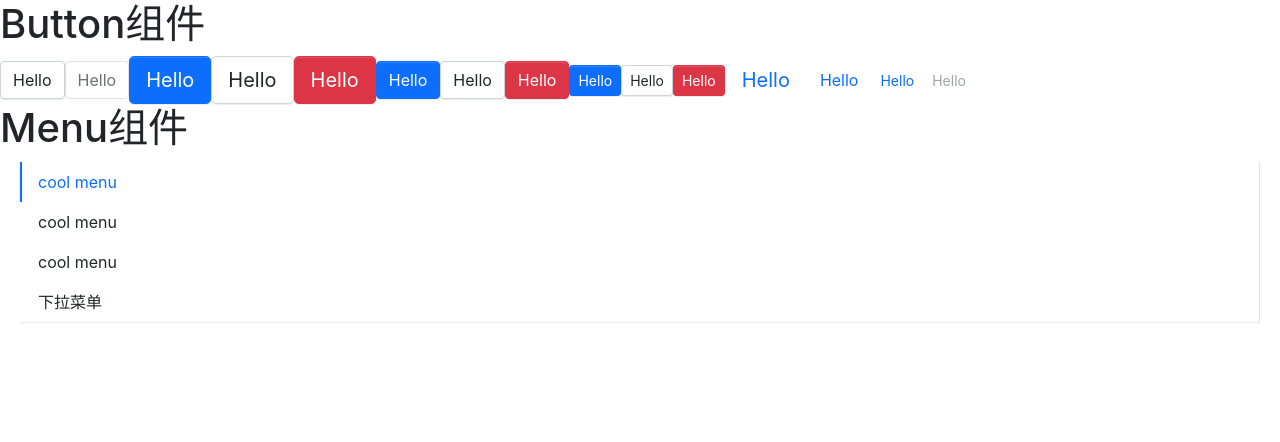
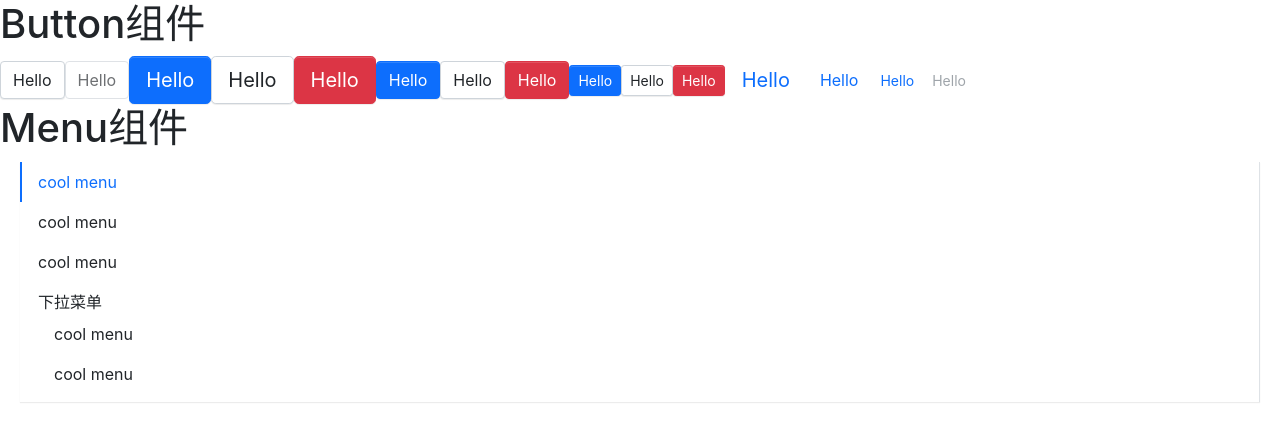
Before and after one commit to adekang/benas-react-ui, a React (Create React App) app: page / in a window 1280 px wide. Shown: the top 442 px of the page. Built offline with nearby package versions, Linux system fonts and the light colour scheme.

Commit message:
实现默认展开功能

```diff
--- a/src/components/Menu/MenuDemo.tsx
+++ b/src/components/Menu/MenuDemo.tsx
@@ -7,7 +7,7 @@
   return (
     <div>
       <h1>Menu组件</h1>
-      <Menu defaultIndex="0" mode={'vertical'}>
+      <Menu defaultIndex="0" mode={'vertical'} defaultOpenSubMenus={['3']}>
         <MenuItem>
           cool menu
         </MenuItem>
--- a/src/components/Menu/menu.tsx
+++ b/src/components/Menu/menu.tsx
@@ -11,18 +11,20 @@
   mode?: MenuMode;
   style?: React.CSSProperties;
   onSelect?: SelectCallback;
+  defaultOpenSubMenus?: string[]
 }
 
 interface IMenuContext {
   index: string;
   onSelect?: SelectCallback;
-  mode?: MenuMode
+  mode?: MenuMode;
+  defaultOpenSubMenus?: string[]
 }
 
 export const MenuContext = createContext<IMenuContext>({index: '0'});
 
 const Menu: React.FC<MenuProps> = (props) => {
-  const {className, mode, style, children, defaultIndex, onSelect} = props;
+  const {className, mode, style, children, defaultIndex, onSelect, defaultOpenSubMenus} = props;
   const [currentActive, setActive] = useState(defaultIndex);
 
   const classes = classNames('beans-menu', className, {
@@ -38,7 +40,8 @@
   const passedContext: IMenuContext = {
     index: currentActive ? currentActive : '0',
     onSelect: handleClick,
-    mode: mode
+    mode,
+    defaultOpenSubMenus
   };
   const renderChildren = () => {
     return React.Children.map(children, (child, index) => {
@@ -64,7 +67,8 @@
 
 Menu.defaultProps = {
   defaultIndex: '0',
-  mode: 'horizontal'
+  mode: 'horizontal',
+  defaultOpenSubMenus: []
 };
 
 export default Menu;
--- a/src/components/Menu/subMenu.tsx
+++ b/src/components/Menu/subMenu.tsx
@@ -10,8 +10,10 @@
 }
 
 const SubMenu: React.FC<SubMenuProps> = ({index, title, children, className}) => {
-  const [menuOpen, setOpen] = useState(false);
   const context = useContext(MenuContext);
+  const openedSubMenus = context.defaultOpenSubMenus as Array<string>;
+  const isOpened = (index && context.mode === 'vertical') ? openedSubMenus.includes(index) : false;
+  const [menuOpen, setOpen] = useState(isOpened);
   const classes = classNames('menu-item submenu-item', className, {
     'is-active': context.index === index,
   });
```
